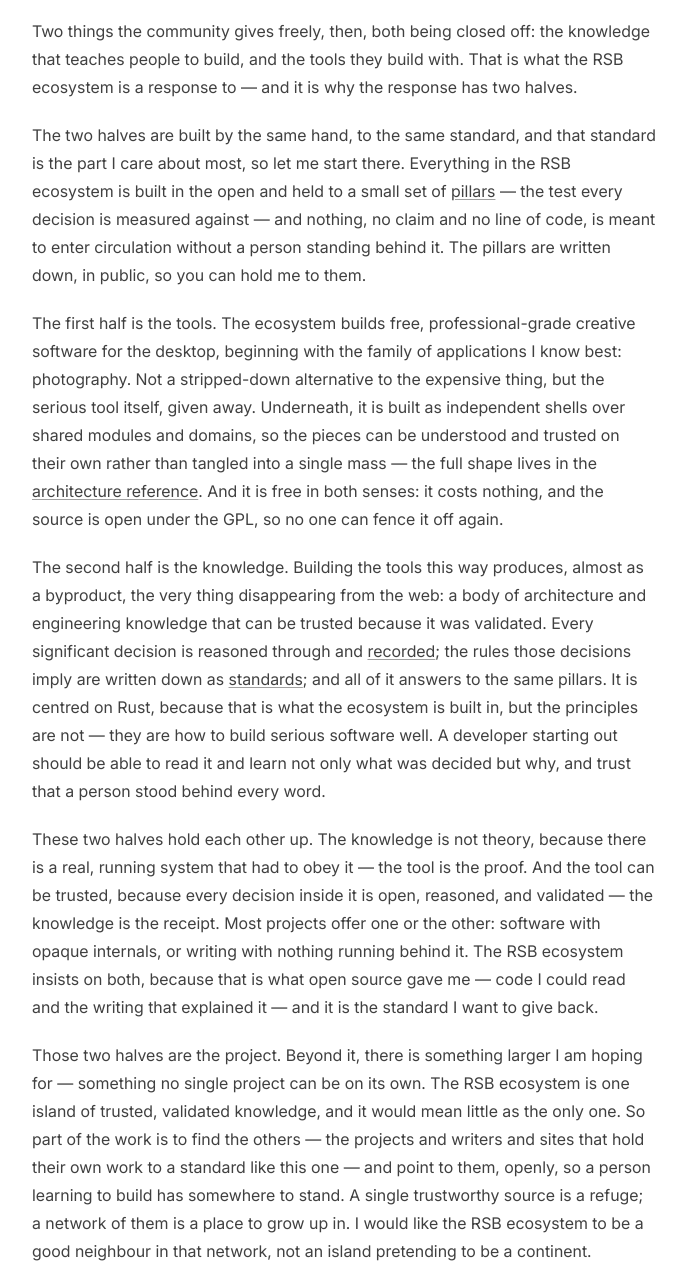
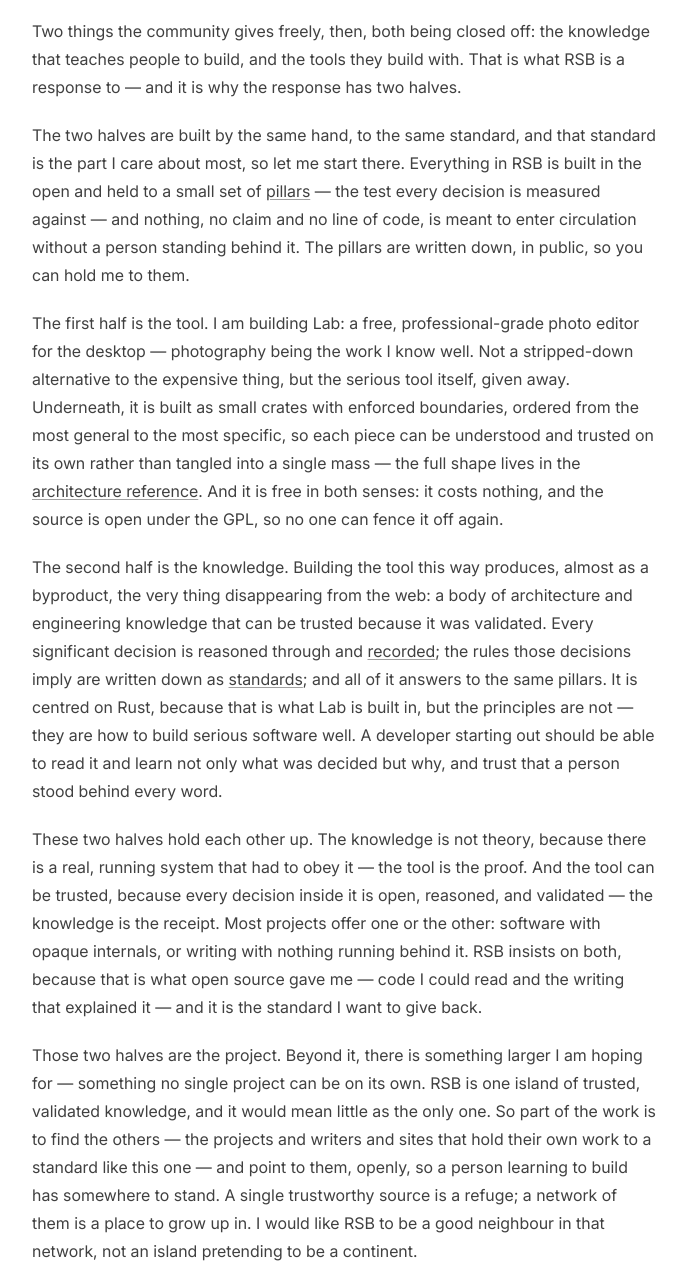
Before and after one commit to rsb/rsb.sh, an Astro site: page /why in a window 1280 px wide. Shown: the part 1608-2890 px from the top of the page, without its empty margins (296-982 px from the left). Built offline with nearby package versions, Linux system fonts and the light colour scheme; Astro itself is replaced by a stand-in of ours.

Commit message:
docs(site): port the Lab-first why reframe
Port the eight body edits from the planning repo's
essay-why-rsb/draft.md: "The first half is the tool. I am building
Lab…" (work I know well, not best), the crate-shape description
replacing "independent shells over shared modules and domains", and
"RSB" replacing "the RSB ecosystem" throughout. The meta description
follows ("a free, professional photo editor where corporations have
enclosed the tools"). Zero "ecosystem" mentions remain; verified with
a clean build + preview and a screenshot of the rendered page.

```diff
--- a/src/pages/why.astro
+++ b/src/pages/why.astro
@@ -17,7 +17,7 @@ export const prerender = false;
 
 <Base
   title="Why RSB — rsb.sh"
-  description="Why the RSB ecosystem exists: a contribution to open source — free, professional creative tools where corporations have enclosed them, and a trusted, validated body of engineering knowledge where AI is eroding it."
+  description="Why RSB exists: a contribution to open source — a free, professional photo editor where corporations have enclosed the tools, and a trusted, validated body of engineering knowledge where AI is eroding it."
 >
   <article class="why">
     <h1>Why RSB</h1>
@@ -92,14 +92,13 @@ export const prerender = false;
     <p>
       Two things the community gives freely, then, both being closed off: the
       knowledge that teaches people to build, and the tools they build with. That is
-      what the RSB ecosystem is a response to — and it is why the response has two
-      halves.
+      what RSB is a response to — and it is why the response has two halves.
     </p>
 
     <p>
       The two halves are built by the same hand, to the same standard, and that
       standard is the part I care about most, so let me start there. Everything in
-      the RSB ecosystem is built in the open and held to a small set of
+      RSB is built in the open and held to a small set of
       <a href="/architecture/pillars">pillars</a> — the test every decision is
       measured against — and nothing, no claim and no line of code, is meant to
       enter circulation without a person standing behind it. The pillars are written
@@ -107,26 +106,26 @@ export const prerender = false;
     </p>
 
     <p>
-      The first half is the tools. The ecosystem builds free, professional-grade
-      creative software for the desktop, beginning with the family of applications I
-      know best: photography. Not a stripped-down alternative to the expensive
-      thing, but the serious tool itself, given away. Underneath, it is built as
-      independent shells over shared modules and domains, so the pieces can be
-      understood and trusted on their own rather than tangled into a single mass —
+      The first half is the tool. I am building Lab: a free, professional-grade
+      photo editor for the desktop — photography being the work I know well. Not a
+      stripped-down alternative to the expensive thing, but the serious tool itself,
+      given away. Underneath, it is built as small crates with enforced boundaries,
+      ordered from the most general to the most specific, so each piece can be
+      understood and trusted on its own rather than tangled into a single mass —
       the full shape lives in the <a href="/architecture">architecture reference</a>.
       And it is free in both senses: it costs nothing, and the source is open under
       the GPL, so no one can fence it off again.
     </p>
 
     <p>
-      The second half is the knowledge. Building the tools this way produces, almost
+      The second half is the knowledge. Building the tool this way produces, almost
       as a byproduct, the very thing disappearing from the web: a body of
       architecture and engineering knowledge that can be trusted because it was
       validated. Every significant decision is reasoned through and
       <a href="https://adrs.rsb.sh">recorded</a>; the rules those decisions imply
       are written down as <a href="https://standards.rsb.sh">standards</a>; and all
       of it answers to the same pillars. It is centred on Rust, because that is what
-      the ecosystem is built in, but the principles are not — they are how to build
+      Lab is built in, but the principles are not — they are how to build
       serious software well. A developer starting out should be able to read it and
       learn not only what was decided but why, and trust that a person stood behind
       every word.
@@ -138,21 +137,21 @@ export const prerender = false;
       And the tool can be trusted, because every decision inside it is open,
       reasoned, and validated — the knowledge is the receipt. Most projects offer one
       or the other: software with opaque internals, or writing with nothing running
-      behind it. The RSB ecosystem insists on both, because that is what open source
+      behind it. RSB insists on both, because that is what open source
       gave me — code I could read and the writing that explained it — and it is the
       standard I want to give back.
     </p>
 
     <p>
       Those two halves are the project. Beyond it, there is something larger I am
-      hoping for — something no single project can be on its own. The RSB ecosystem
-      is one island of trusted, validated knowledge, and it would mean little as the
+      hoping for — something no single project can be on its own. RSB is one
+      island of trusted, validated knowledge, and it would mean little as the
       only one. So part of the work is to find the others — the projects and writers
       and sites that hold their own work to a standard like this one — and point to
       them, openly, so a person learning to build has somewhere to stand. A single
       trustworthy source is a refuge; a network of them is a place to grow up in. I
-      would like the RSB ecosystem to be a good neighbour in that network, not an
-      island pretending to be a continent.
+      would like RSB to be a good neighbour in that network, not an island
+      pretending to be a continent.
     </p>
 
     <p>
```
